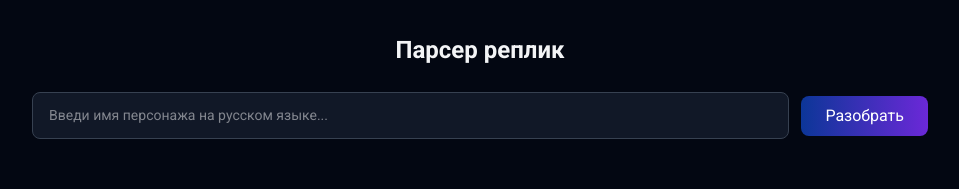
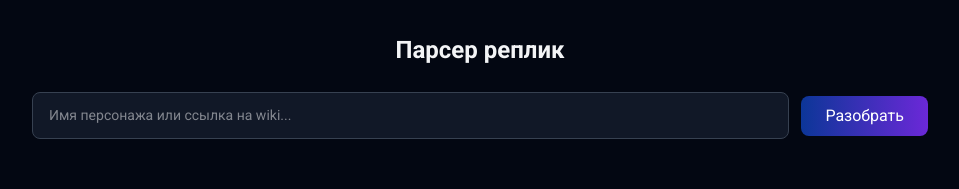
Before and after one commit to E-Vister/my-scripts, a Next.js app: page /vo-parser in a window 1280 px wide. Shown: the top 189 px of the page, without its empty margins (160-1119 px from the left). Built offline with nearby package versions, Linux system fonts and the light colour scheme.

Commit message:
feat(vo-parser): support both character name and url as input

```diff
--- a/app/vo-parser/page.js
+++ b/app/vo-parser/page.js
@@ -133,7 +133,9 @@ export default function VoParser() {
         setError({ en: null, ru: null });
 
         try {
-            const url = `https://honkai-star-rail.fandom.com/ru/wiki/${capitalize(characterName.trim())}`;
+            const url = characterName.trim().startsWith("http")
+                ? characterName.trim()
+                : `https://honkai-star-rail.fandom.com/ru/wiki/${capitalize(characterName.trim())}`;
             const baseRes = await fetch(`/api/fetch-page?url=${encodeURIComponent(url)}`);
             const baseData = await baseRes.json();
             if (baseData.error) throw new Error(baseData.error);
@@ -175,7 +177,7 @@ export default function VoParser() {
                 <div className={styles.inputRow}>
                     <input
                         className={styles.input}
-                        placeholder="Введи имя персонажа на русском языке..."
+                        placeholder="Имя персонажа или ссылка на wiki..."
                         value={characterName}
                         onChange={(e) => setCharacterName(e.target.value)}
                     />
```
